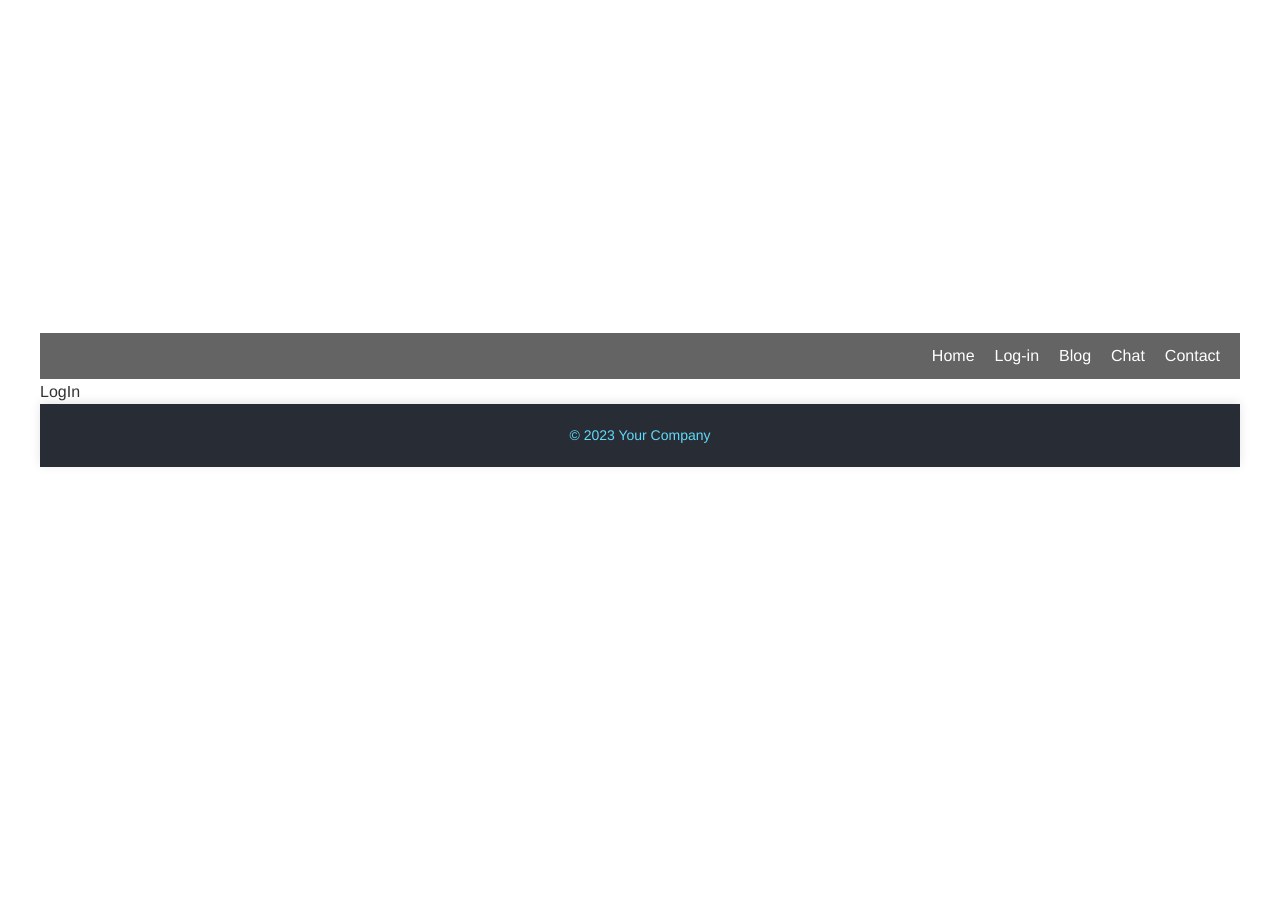
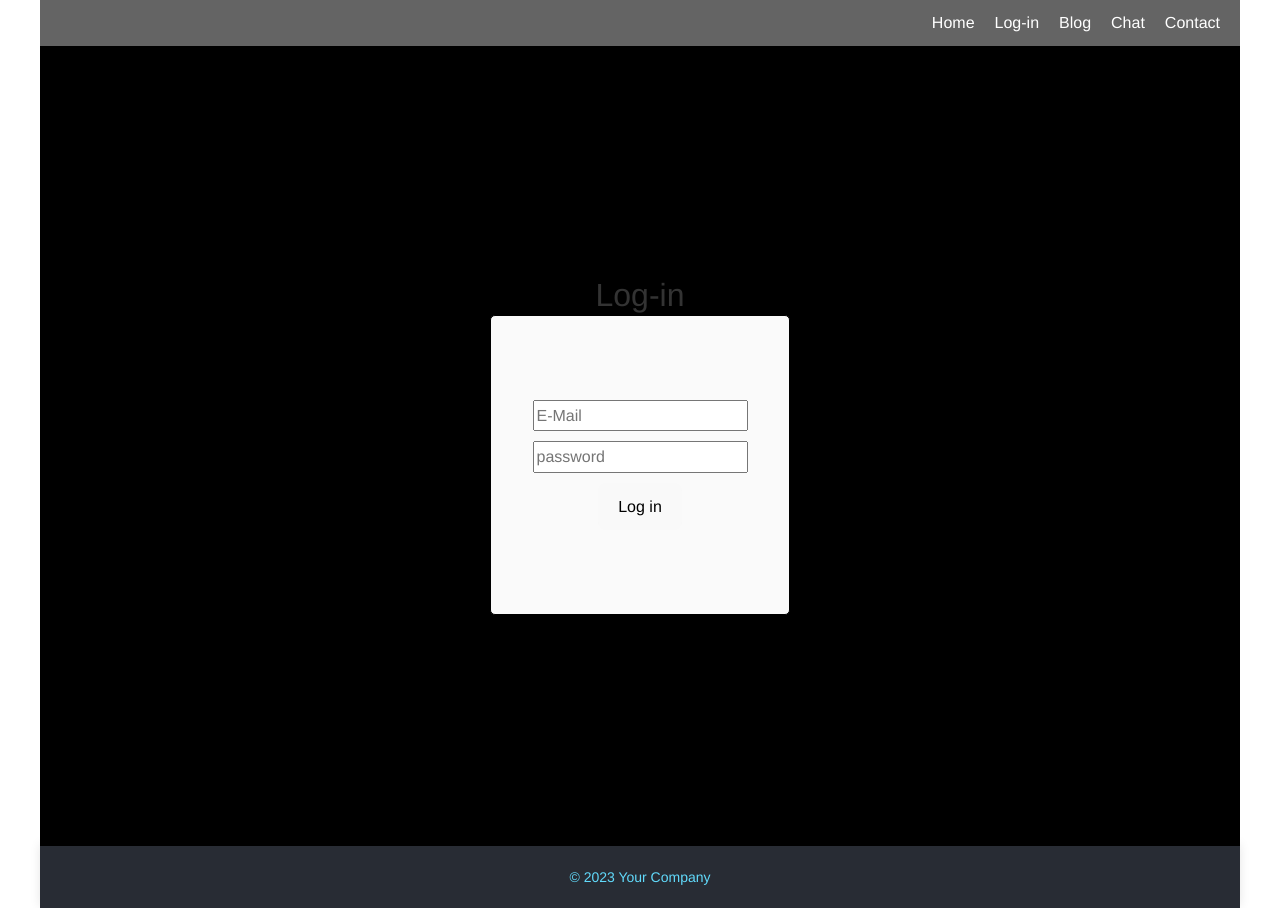
Before and after one commit to KDs-Life/GameSphere, a React (Vite) app: page /login in a window 1280 px wide. Before the commit the page ends 800 px from the top, so only its background shows below. Built offline with nearby package versions, Linux system fonts and the light colour scheme.

Commit message:
log in design

```diff
--- a/src/components/LandingPage/LandingPage.jsx
+++ b/src/components/LandingPage/LandingPage.jsx
@@ -23,6 +23,7 @@ function LandingPage() {
           </p>
           <div className="top-img">
             <img src="https://placehold.co/600x400" alt="" />
+            <button>More</button>
           </div>
         </div>
         <div className="mid-box">
--- a/src/components/LogIn/LogIn.css
+++ b/src/components/LogIn/LogIn.css
@@ -0,0 +1,48 @@
+.log-in-side {
+  display: flex;
+  flex-direction: column;
+  align-items: center;
+  justify-content: center;
+  height: 100vh;
+  background-color: black;
+}
+
+.log-in-wrapper {
+  display: flex;
+  flex-direction: column;
+  align-items: center;
+  justify-content: center;
+  height: 100vh;
+}
+.log-in-wrapper h2 {
+  margin: 0;
+  padding: 0;
+}
+
+.log-in-form {
+  display: flex;
+  flex-direction: column;
+  align-items: center;
+  justify-content: center;
+  width: 300px;
+  height: 300px;
+  border: 1px solid black;
+  border-radius: 5px;
+  background-color: rgb(250,250, 250);
+}
+
+.log-in-form input:hover {
+  border: 1px solid blue;
+}
+
+.log-in-form input {
+  margin: 5px;
+}
+
+.log-in-form button {
+  margin: 5px;
+}
+
+.log-in-form .error {
+  color: red;
+}
--- a/src/components/LogIn/LogIn.jsx
+++ b/src/components/LogIn/LogIn.jsx
@@ -1,9 +1,21 @@
-import React from 'react'
+import React from "react";
+import "./LogIn.css";
 
 function LogIn() {
   return (
-    <div>LogIn</div>
-  )
+    <>
+      <div className="log-in-side">
+        <div className="log-in-wrapper">
+          <h2>Log-in</h2>
+          <form className="log-in-form">
+            <input type="email" placeholder="E-Mail" />
+            <input type="password" placeholder="password" />
+            <button>Log in</button>
+          </form>
+        </div>
+      </div>
+    </>
+  );
 }
 
-export default LogIn
+export default LogIn;
```
